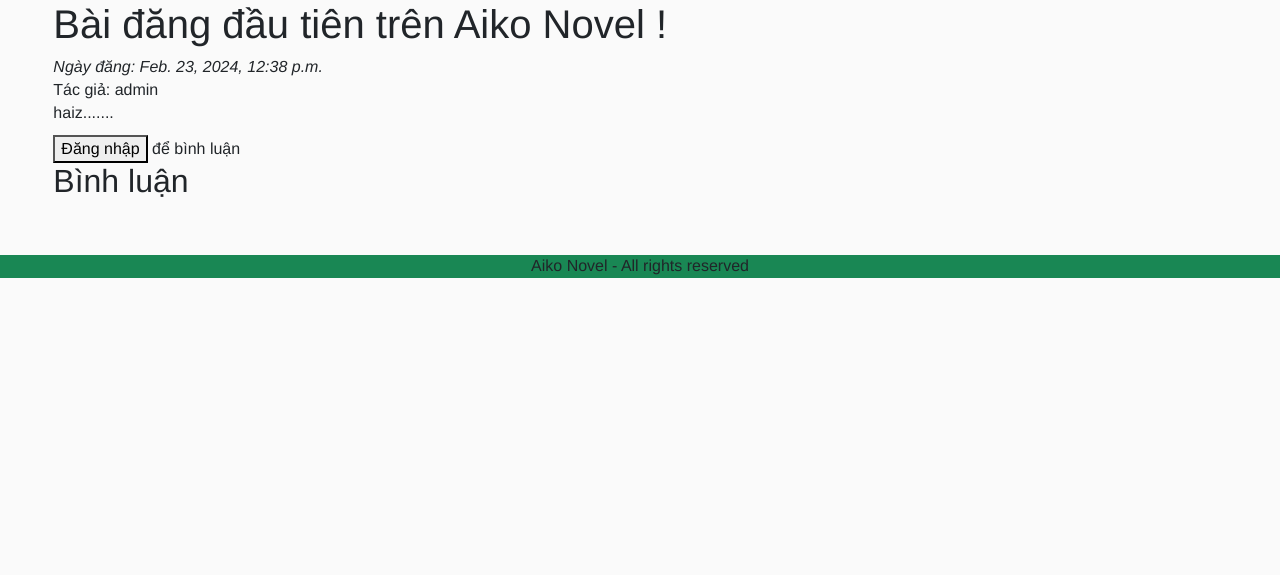
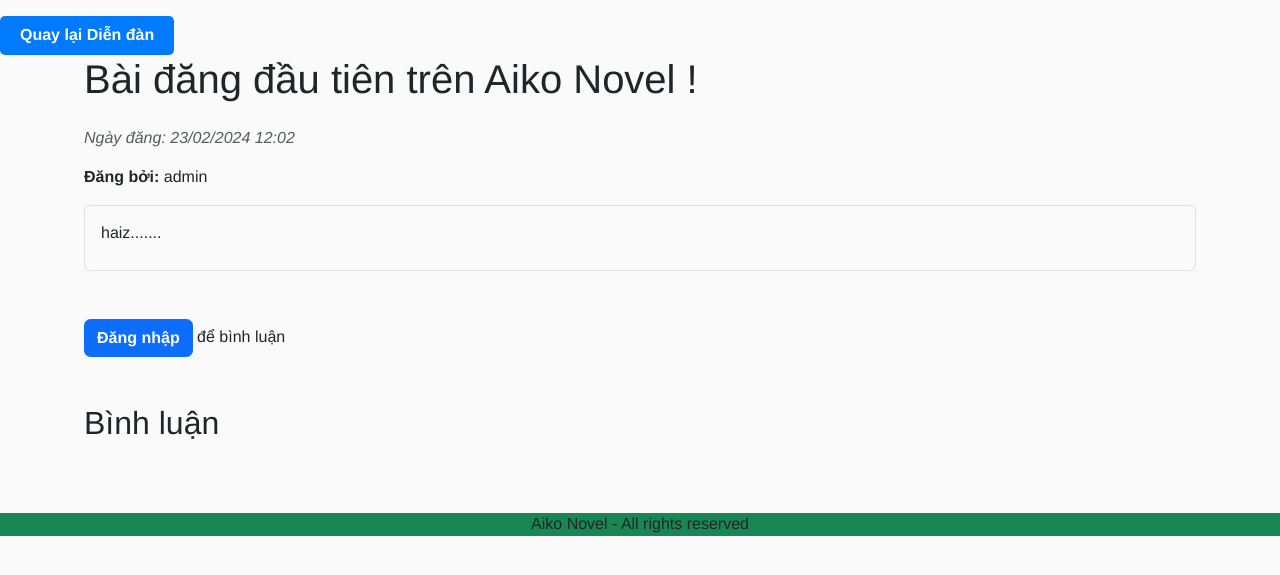
Before and after one commit to akira3175/Aiko-Novel, a Django app: page /forum/posts/1/ in a window 1280 px wide. Shown: the part 70-645 px from the top of the page. Run offline with Django 5.2, Linux system fonts and the light colour scheme; data comes from the database, SQL or seed files in the repository; both versions use the stored data as it was after the commit; some libraries are stand-ins or nearby versions.

Commit message:
thêm css cho forum

```diff
--- a/app/static/app/css/home.css
+++ b/app/static/app/css/home.css
@@ -286,3 +286,15 @@
     }
 
 }
+
+.title-container {
+    overflow: hidden;
+    text-overflow: ellipsis;
+    white-space: nowrap;
+    color: #333;
+}
+
+.date {
+    font-size: 14px;
+    color: #666;
+}
--- a/forum/forms.py
+++ b/forum/forms.py
@@ -31,3 +31,6 @@
                 'required': 'Nhập nội dung bình luận',
             }
         }
+        widgets = {
+            'content': forms.Textarea(attrs={'rows': 5, 'style': 'width:100%;'}),
+        }
--- /dev/null
+++ b/forum/static/forum.css
@@ -0,0 +1,20 @@
+.comment-form {
+    max-width: 600px; /* Đặt giá trị max-width cho khung bình luận */
+    margin-left: auto; /* Căn chỉnh khung bình luận vào giữa */
+    margin-right: auto;
+}
+
+.back-to-forum-btn {
+    text-rendering: auto;
+    font-weight: bold;
+    -webkit-appearance: none; /* Cho các trình duyệt WebKit */
+    appearance: none;
+    background-color: #007bff;
+    color: #fff;
+    padding: 8px 20px;
+    border: none;
+    border-radius: 5px;
+    text-decoration: none;
+    font-size: 16px;
+    transition: background-color 0.3s;
+  }
--- a/forum/templates/forum/forum_post_detail.html
+++ b/forum/templates/forum/forum_post_detail.html
@@ -1,38 +1,56 @@
-
 {% extends "app/base.html" %}
 
+{% block main_content %}
+{% load static %}
 
-{% block main_content %}
-<div class="d-flex justify-content-center">
-  <div class="col-11">
-    <h1>{{ post.title }}</h1>
-    <div><i>Ngày đăng: {{ post.created_at }}</i></div>
-    <div>Tác giả: {{ post.username }}</div>
+<link rel="stylesheet" type="text/css" href="{% static 'forum.css' %}">
+
+<div class="mt-3">
+  <button class="back-to-forum-btn" onclick="window.location.href='{% url 'forum-post-list' %}'">
+    Quay lại Diễn đàn
+  </button>
+</div>
+
+<div class="container">
+  <div class="row justify-content-center">
+    <div class="col-md-12">
+      <h1 class="mb-4">{{ post.title }}</h1>
+      <div class="text-muted mb-3"><i>Ngày đăng: {{ post.created_at|date:"d/m/Y h:m" }}</i></div>
+      <div class="mb-3"><b>Đăng bởi:</b> {{ post.username }}</div>
+
+      <div class="border rounded p-3 mb-4">
         <p>{{ post.content|safe }}</p>
+      </div>
 
       {% if user.username %}
+      <div class="comment-section mt-5 mb-4 ">
         <h2>Thêm Bình Luận</h2>
         <form method="post" action="{% url 'add-comment-to-post' post.id %}" autocomplete="off">
           {% csrf_token %}
-        {{ comment_form }}
-        <button type="submit">Đăng Bình Luận</button>
+          <div class="row">
+            <div class="col"> {{ comment_form }} </div>
+          </div>
+          <button type="submit" class="btn btn-primary">Đăng Bình Luận</button>
         </form>
+      </div>
       {% else %}
-      <div><button onclick="loadLoginForm()"> Đăng nhập </button> để bình luận </div>
+      <div class="mt-5 mb-4"><button onclick="loadLoginForm()" class="btn btn-primary">Đăng nhập</button> để bình luận</div>
       {% endif %}
 
-    <h2>Bình luận</h2>
+      <h2 class="mt-5 mb-4">Bình luận</h2>
       {% for comment in comments %}
-      <div>
-        <b>Người đăng:</b> {{ comment.username }}
-        <br><i> {{ comment.created_at }}</i>
-        <br>
-        {{ comment.content|linebreaks }}
+      <div class="card mb-3">
+        <div class="card-body">
+          <div><b>Người đăng:</b> {{ comment.username }}</div>
+          <div class="text-muted"><i>{{ comment.created_at|date:"d/m/Y h:m" }}</i></div>
+          <hr>
+          <p class="card-text">{{ comment.content|linebreaks }}</p>
+        </div>
       </div>
       {% endfor %}
 
     </div>
   </div>
-
+</div>
 
 {% endblock main_content %}
```
Also changed, not shown: app/templates/app/home.html (+7 -3 lines), forum/templates/forum/create_post.html (+14 -3 lines), forum/templates/forum/forum_post_list.html (+25 -12 lines), db.sqlite3. Lines whose indentation alone changed are shown as unchanged.
